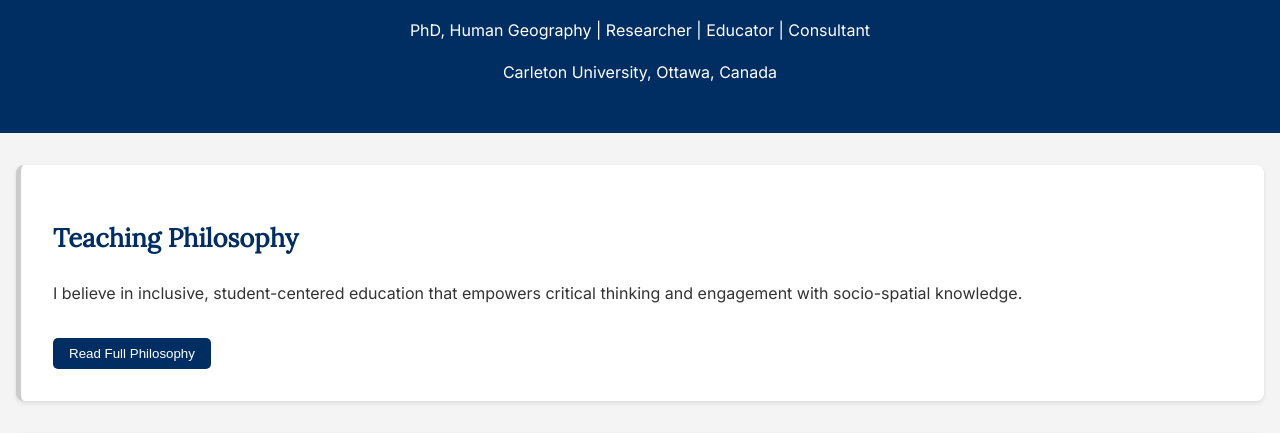
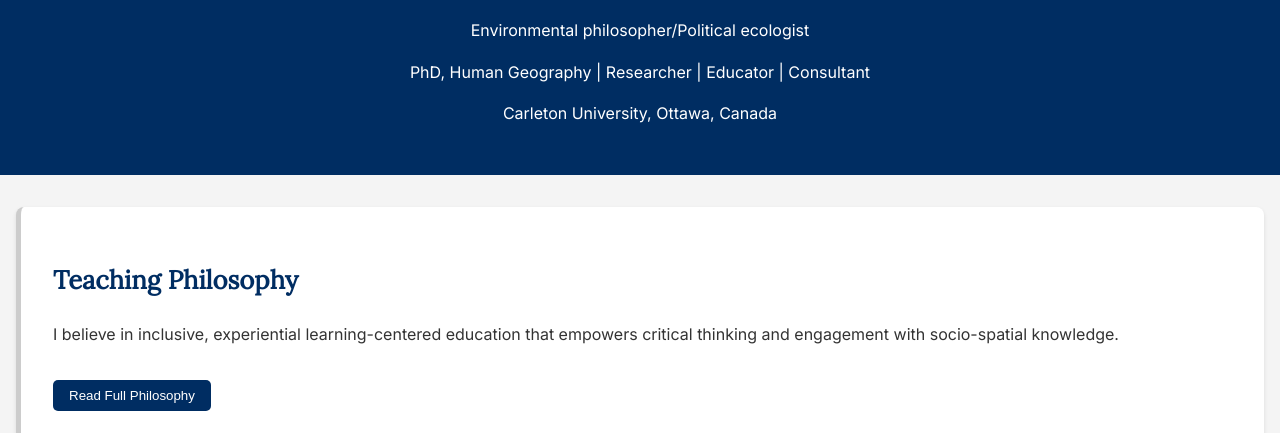
Before and after one commit to EDENHOVI/Andy_Kusi_Appiah, a plain HTML site: page index.html in a window 1280 px wide. Shown: the part 367-800 px from the top of the page. Drawn offline with Linux system fonts and the light colour scheme.

Commit message:
Updated the main page

```diff
--- a/index.html
+++ b/index.html
@@ -18,6 +18,9 @@
       Dr. Andy (Kwaku) Kusi-Appiah
      </h1>
      <p>
+       Environmental philosopher/Political ecologist
+     </p>
+     <p>
       PhD, Human Geography | Researcher | Educator | Consultant
      </p>
      <p>
@@ -31,7 +34,7 @@
     Teaching Philosophy
    </h2>
    <p>
-    I believe in inclusive, student-centered education that empowers
+    I believe in inclusive, experiential learning-centered education that empowers
         critical thinking and engagement with socio-spatial knowledge.
    </p>
    <button onclick="toggleModal('philosophyModal')">
```
